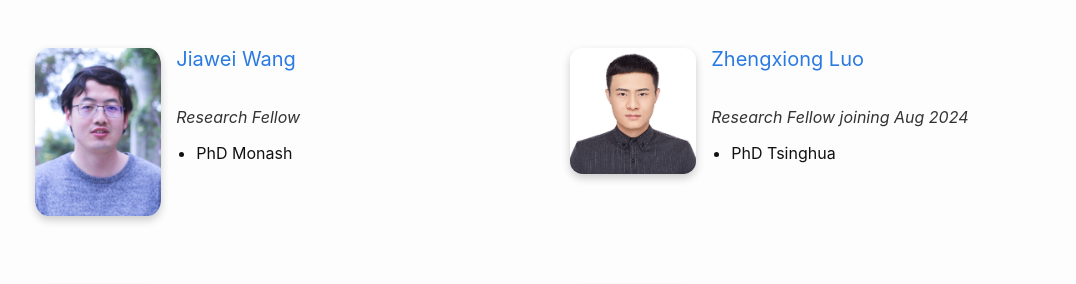
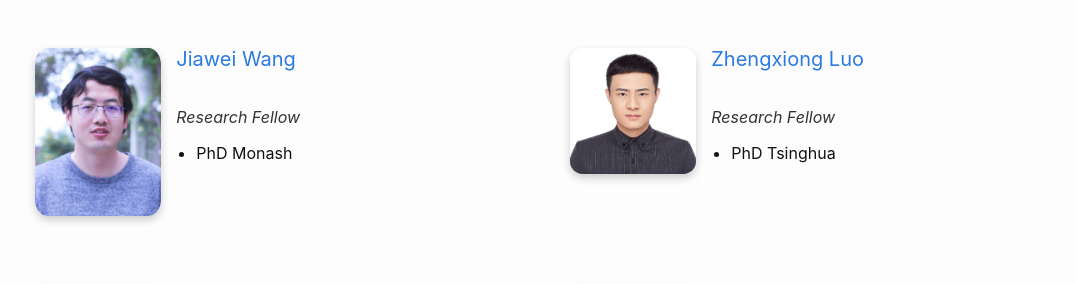
Before and after one commit to nus-tss/nus-tss.github.io, a Jekyll site: the page built from _pages/team.md, in a window 1280 px wide and 900 px high, scrolled down 2048 px. Shown: the part 153-437 px from the top of the window, without its empty margins (85-1161 px from the left). Built offline with Jekyll 4.4.1, drawn with Linux system fonts in a browser that asks for light colours; nearby versions of some CDN libraries.

Commit message:
Update staff.yml

```diff
--- a/_data/team/staff.yml
+++ b/_data/team/staff.yml
@@ -28,7 +28,7 @@
 
 - name: Zhengxiong Luo
   photo: zhengxiong.jpg
-  role: Research Fellow joining Aug 2024
+  role: Research Fellow
   info: PhD Tsinghua
   website: https://fouzhe.github.io/
 
```
